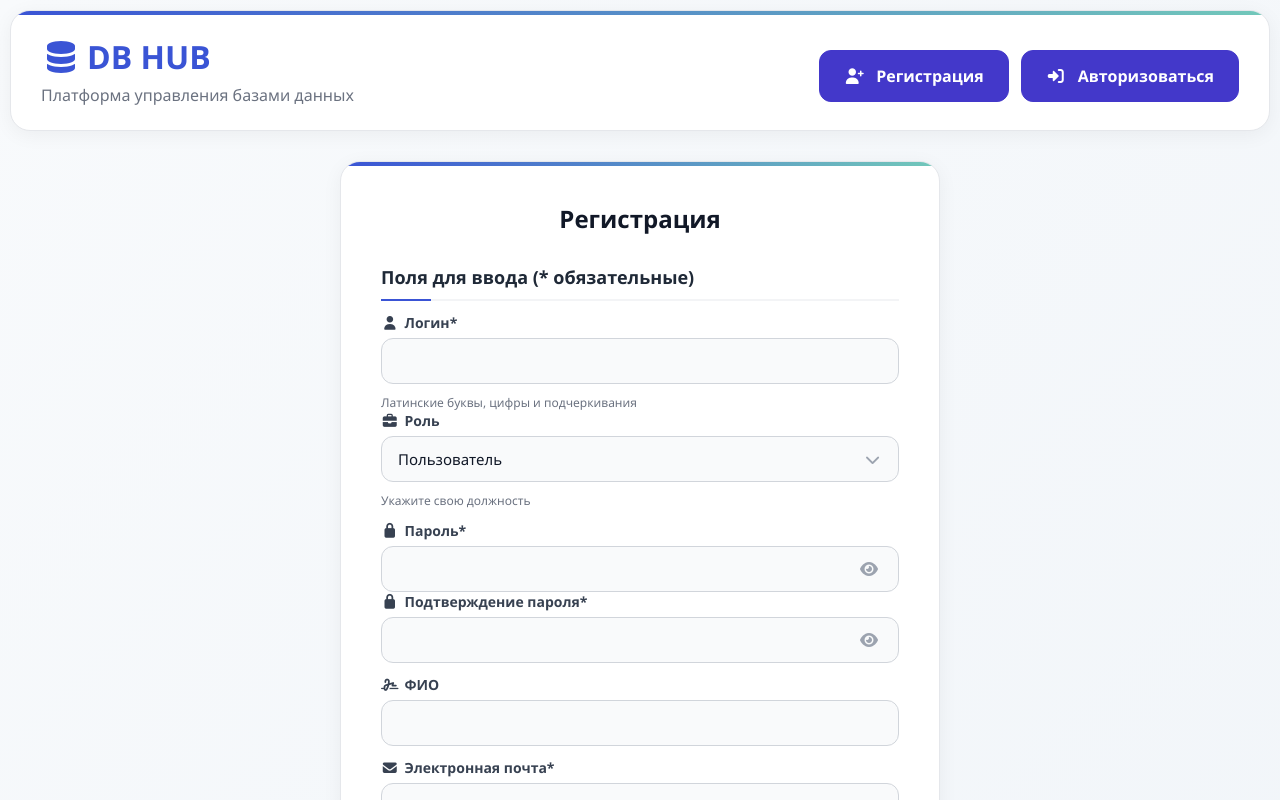
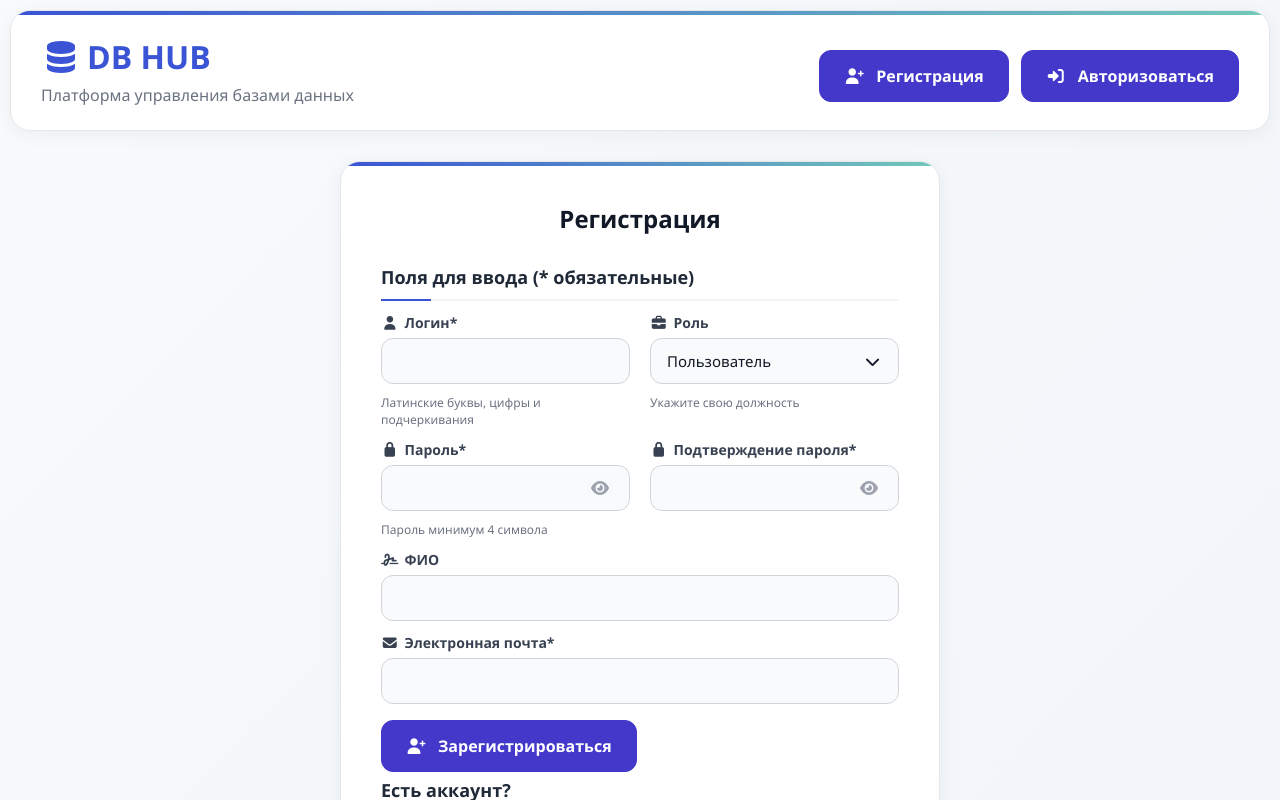
Before and after one commit to OlegEgoism/DB_HUB, a React (Create React App) app in the folder frontend/: page /register in a window 1280 px wide. Shown: the top 800 px of the page. Built offline with nearby package versions, Linux system fonts and the light colour scheme.

Commit message:
Чистка от мусора.

```diff
--- a/frontend/src/index.css
+++ b/frontend/src/index.css
@@ -115,7 +115,6 @@ body {
 .dashboard-header .header-actions a:active {
     text-decoration: none !important;
 }
-
 /*-----------------------------------------------------------------------*/
 
 
@@ -180,16 +179,6 @@ body {
     margin-bottom: 30px;
 }
 
-.alert {
-    background: rgba(239, 68, 68, 0.1);
-    border: 1px solid rgba(239, 68, 68, 0.2);
-    color: var(--danger);
-    padding: 12px 16px;
-    border-radius: 12px;
-    margin-bottom: 20px;
-    font-size: 14px;
-}
-
 .register-form {
     display: flex;
     flex-direction: column;
@@ -231,10 +220,26 @@ body {
     background: rgba(16, 185, 129, 0.05);
 }
 
+.alert {
+    background: rgba(239, 68, 68, 0.1);
+    border: 1px solid rgba(239, 68, 68, 0.2);
+    color: var(--danger);
+    padding: 12px 16px;
+    border-radius: 12px;
+    margin-bottom: 20px;
+    font-size: 14px;
+}
+
 .form-section {
     display: flex;
     flex-direction: column;
     gap: 12px;
+}
+
+.form-row {
+    display: grid;
+    grid-template-columns: 1fr 1fr;
+    gap: 20px;
 }
 
 .form-group {
@@ -252,6 +257,12 @@ body {
     gap: 6px;
 }
 
+.form-hint {
+    font-size: 12px;
+    color: var(--gray-500);
+    margin-top: 4px;
+}
+
 .error-message {
     font-size: 12px;
     color: var(--danger);
@@ -261,11 +272,36 @@ body {
     gap: 6px;
 }
 
-.form-hint {
+.password-wrapper {
+    position: relative;
+}
+
+.password-strength {
+    margin-top: 8px;
+}
+
+.strength-text {
     font-size: 12px;
     color: var(--gray-500);
-    margin-top: 4px;
+    font-weight: 500;
 }
+
+
+
+
+
+
+
+
+
+
+
+
+
+
+
+
+
 
 .custom-select-wrapper {
     position: relative;
@@ -295,10 +331,10 @@ body {
     outline: none;
 }
 
-.custom-select i {
-    color: var(--gray-400);
-    transition: transform 0.2s ease;
-}
+/*.custom-select i {*/
+/*    color: var(--gray-400);*/
+/*    transition: transform 0.2s ease;*/
+/*}*/
 
 .custom-select-options {
     position: absolute;
@@ -336,9 +372,6 @@ body {
     font-weight: 600;
 }
 
-.password-wrapper {
-    position: relative;
-}
 
 .toggle-password {
     position: absolute;
@@ -360,29 +393,16 @@ body {
     background: var(--gray-100);
 }
 
-.password-strength {
-    margin-top: 8px;
-}
 
-.strength-bar {
-    display: flex;
-    gap: 6px;
-    margin-bottom: 6px;
-}
+/*.strength-bar {*/
+/*    display: flex;*/
+/*    gap: 6px;*/
+/*    margin-bottom: 6px;*/
+/*}*/
 
-.strength-segment {
-    flex: 1;
-    height: 4px;
-    background: var(--gray-200);
-    border-radius: 2px;
-    transition: all 0.3s ease;
-}
 
-.strength-text {
-    font-size: 12px;
-    color: var(--gray-500);
-    font-weight: 500;
-}
+
+
 
 .section-title {
     font-size: 18px;
@@ -556,7 +576,6 @@ body {
     border-top-color: transparent;
     animation: spin 1s linear infinite;
 }
-
 /*-----------------------------------------------------------------------*/
 
 
--- a/frontend/src/pages/RegisterPage.jsx
+++ b/frontend/src/pages/RegisterPage.jsx
@@ -140,11 +140,7 @@ const RegisterPage = () => {
                         <h1>Регистрация</h1>
                     </div>
 
-                    {errors.form && (
-                        <div className="alert">
-                            <p>{errors.form}</p>
-                        </div>
-                    )}
+                    {errors.form && (<div className="alert">{errors.form}</div>)}
 
                     <form className="register-form" onSubmit={handleSubmit} noValidate>
                         <div className="form-section">
@@ -245,17 +241,10 @@ const RegisterPage = () => {
                                         </div>
                                     ) : formData.password && (
                                         <div className="password-strength">
-                                            <div className="strength-bar">
-                                                {[...Array(4)].map((_, i) => (
-                                                    <div
-                                                        key={i}
-                                                        className={`strength-segment ${i < (strength.class === 'weak' ? 1 : strength.class === 'medium' ? 2 : 4) ? strength.class : ''}`}
-                                                    ></div>
-                                                ))}
-                                            </div>
                                             <div className="strength-text">{strength.text}</div>
                                         </div>
                                     )}
+                                    <div className="form-hint">Пароль минимум 4 символа</div>
                                 </div>
 
                                 <div className="form-group">
@@ -322,7 +311,7 @@ const RegisterPage = () => {
                             </div>
                         </div>
 
-                        <div className="form-actions">
+                        <div>
                             <button
                                 type="submit"
                                 className={`btn btn-primary ${loading ? 'btn-loading' : ''}`}
@@ -361,7 +350,7 @@ const RegisterPage = () => {
                                 <i className="fas fa-hourglass-half"></i>
                             </div>
                             <h3>Ожидайте подтверждения регистрации администратором.</h3>
-                            <div className="form-actions">
+                            <div>
                                 <button
                                     className="btn btn-primary"
                                     onClick={() => {
```
